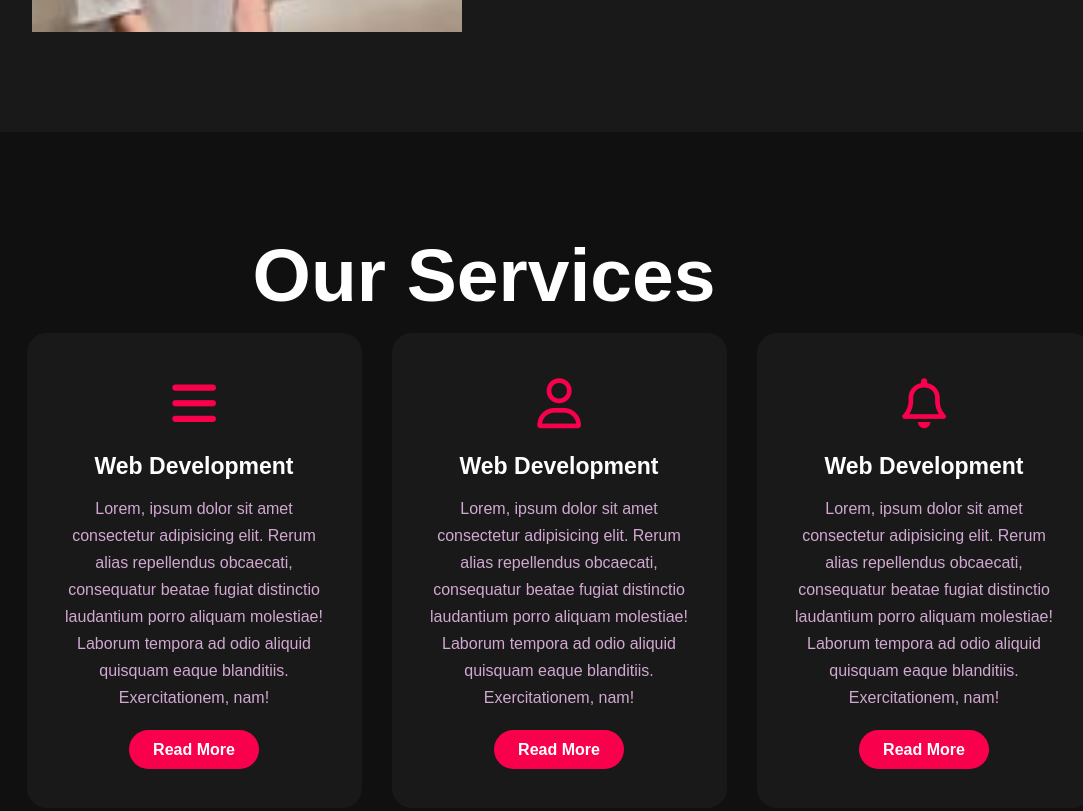
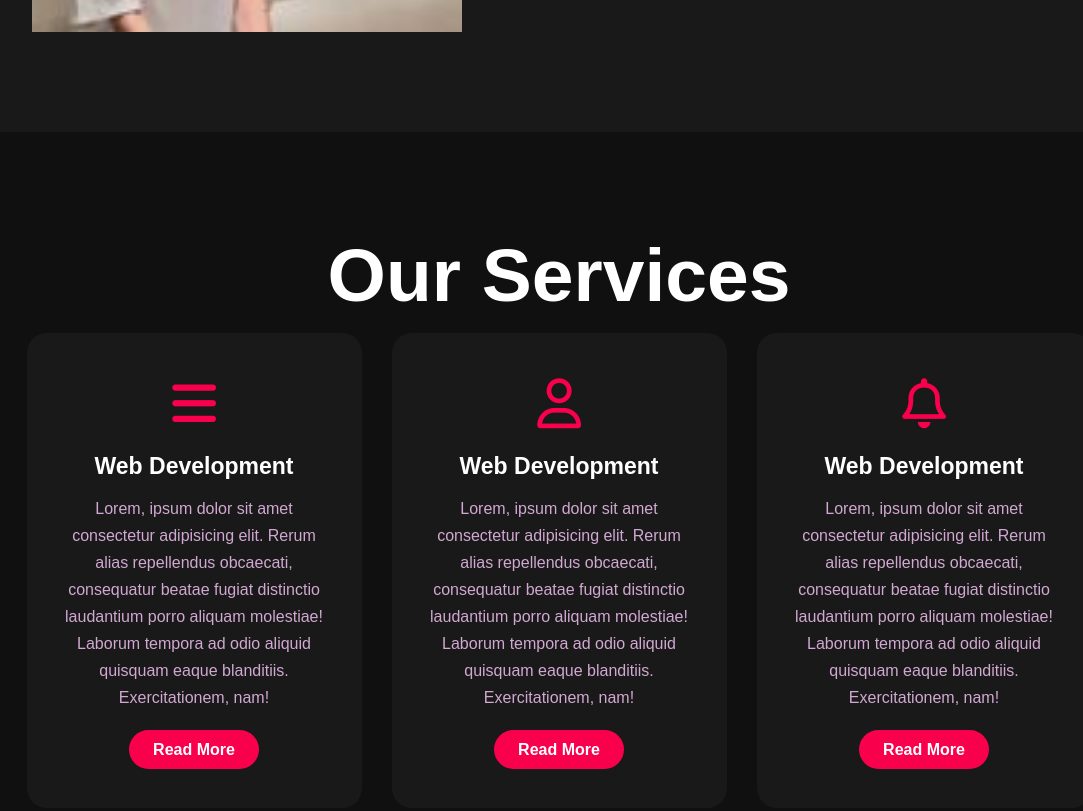
Before and after one commit to diyo10/diyo10.github.io, a plain HTML site: page index.html in a window 1280 px wide. Shown: the part 1298-2109 px from the top of the page, without its empty margins (81-1164 px from the left). Drawn offline with Linux system fonts and the light colour scheme.

Commit message:
Update stylee.css

```diff
--- a/stylee.css
+++ b/stylee.css
@@ -166,7 +166,6 @@ button:hover {
 .title h2 {
     color: white;
     font-size: 75px;
-    width: 1130px;
     width: 30px auto;
     text-align: center;
 }
```
